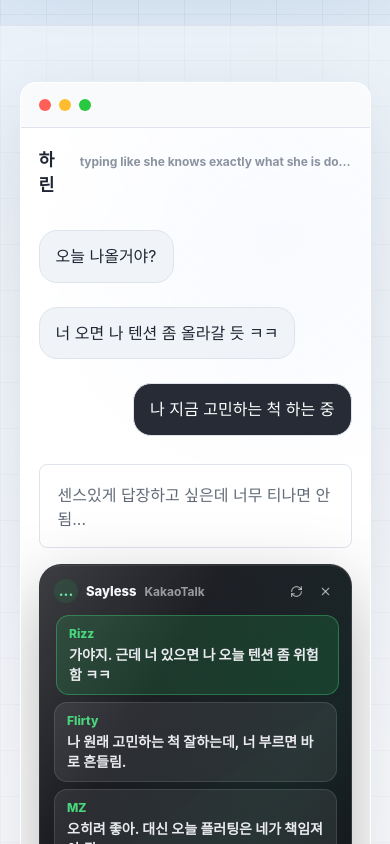
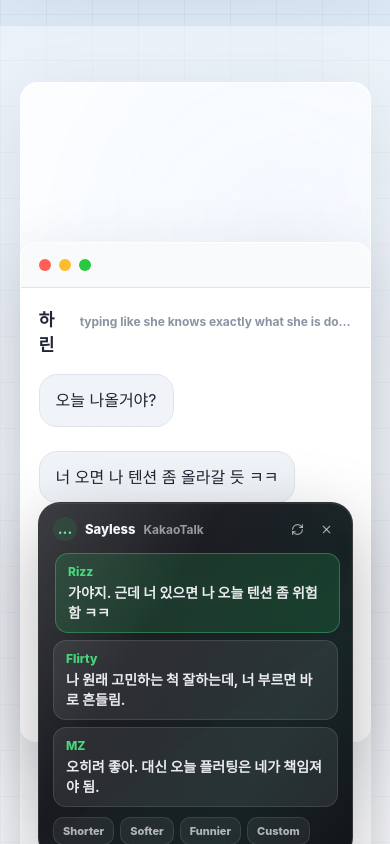
Before and after one commit to ispaik06/Sayless, a React (Vite) app in the folder site/: page / in a window 390 px wide. Shown: the part 1320-2164 px from the top of the page. Built offline with nearby package versions, Linux system fonts and the light colour scheme.

Commit message:
Free overlay from chat frame

```diff
--- a/site/src/main.jsx
+++ b/site/src/main.jsx
@@ -354,7 +354,8 @@ function AssistantMockup() {
   }
 
   return (
-    <div className="device-frame">
+    <div className="demo-stage">
+      <div className="chat-window-demo">
         <div className="window-bar">
           <span />
           <span />
@@ -371,11 +372,15 @@ function AssistantMockup() {
             <div className="chat-row right">나 지금 고민하는 척 하는 중</div>
           </div>
           <div className="input-line">센스있게 답장하고 싶은데 너무 티나면 안 됨...</div>
+        </div>
+      </div>
+
       <div
         className={`sayless-overlay-demo ${isDragging ? "is-dragging" : ""}`}
         style={{ transform: `translate(${overlayPosition.x}px, ${overlayPosition.y}px)` }}
+        onPointerDown={startOverlayDrag}
       >
-          <div className="overlay-head" onPointerDown={startOverlayDrag}>
+        <div className="overlay-head">
           <div className="overlay-brand">
             <span className="overlay-symbol">...</span>
             <strong>Sayless</strong>
@@ -423,7 +428,6 @@ function AssistantMockup() {
             placeholder="원하는 무드 적어보기"
           />
         )}
-        </div>
       </div>
     </div>
   );
--- a/site/src/styles.css
+++ b/site/src/styles.css
@@ -353,29 +353,54 @@ button {
   padding: clamp(56px, 7vw, 98px) clamp(18px, 5vw, 72px);
   border-top: 1px solid var(--line);
   background: rgba(255, 255, 255, 0.42);
-}
-
-.device-frame {
+  overflow: visible;
+}
+
+.demo-stage {
   position: relative;
+  z-index: 4;
+  display: grid;
+  min-height: 660px;
+  margin: 0 auto;
+  place-items: center;
+  overflow: visible;
+}
+
+.demo-stage::before {
+  content: "";
+  position: absolute;
+  inset: 26px clamp(0px, 7vw, 86px);
+  z-index: 0;
+  border: 1px solid var(--glass-border);
+  border-radius: 18px;
+  background:
+    linear-gradient(145deg, rgba(255, 255, 255, 0.84), rgba(255, 255, 255, 0.54)),
+    radial-gradient(circle at 72% 18%, rgba(37, 99, 235, 0.13), transparent 34%),
+    radial-gradient(circle at 30% 74%, rgba(15, 159, 110, 0.1), transparent 31%);
+  box-shadow: var(--shadow);
+  backdrop-filter: blur(22px) saturate(150%);
+  pointer-events: none;
+}
+
+.chat-window-demo {
+  position: relative;
+  z-index: 1;
   overflow: hidden;
-  width: min(920px, 100%);
-  min-height: 584px;
-  margin: 0 auto;
+  width: min(430px, 100%);
+  min-height: 526px;
   border: 1px solid var(--glass-border);
   border-radius: 16px;
   background:
-    linear-gradient(145deg, rgba(255, 255, 255, 0.84), rgba(255, 255, 255, 0.54)),
-    radial-gradient(circle at 72% 18%, rgba(37, 99, 235, 0.13), transparent 34%),
+    linear-gradient(145deg, rgba(255, 255, 255, 0.9), rgba(255, 255, 255, 0.7)),
     #fff;
-  box-shadow: var(--shadow);
+  box-shadow: 0 22px 68px rgba(31, 41, 55, 0.15);
   backdrop-filter: blur(22px) saturate(150%);
-  transition: transform 260ms ease, border-color 260ms ease, box-shadow 260ms ease;
-}
-
-.device-frame:hover {
-  transform: translateY(-4px) scale(1.01);
+  transition: border-color 220ms ease, box-shadow 220ms ease;
+}
+
+.chat-window-demo:hover {
   border-color: rgba(37, 99, 235, 0.32);
-  box-shadow: 0 30px 90px rgba(31, 41, 55, 0.18), 0 0 0 6px rgba(37, 99, 235, 0.055);
+  box-shadow: 0 28px 80px rgba(31, 41, 55, 0.18), 0 0 0 6px rgba(37, 99, 235, 0.055);
 }
 
 .window-bar {
@@ -403,15 +428,15 @@ button {
 
 .conversation {
   position: relative;
-  min-height: 526px;
-  padding: 30px;
+  min-height: 472px;
+  padding: 24px;
 }
 
 .chat-title {
   display: flex;
   align-items: baseline;
   gap: 10px;
-  width: min(360px, 43%);
+  width: 100%;
   margin-bottom: 18px;
 }
 
@@ -433,12 +458,11 @@ button {
 .chat-thread {
   display: grid;
   gap: 12px;
-  width: min(360px, 43%);
+  width: 100%;
 }
 
 .chat-row,
-.input-line,
-.sayless-overlay-demo {
+.input-line {
   border: 1px solid var(--line);
 }
 
@@ -465,9 +489,9 @@ button {
 
 .input-line {
   position: absolute;
-  left: 30px;
-  bottom: 30px;
-  width: min(360px, 43%);
+  right: 24px;
+  bottom: 24px;
+  left: 24px;
   min-height: 58px;
   border-radius: 8px;
   padding: 17px 18px;
@@ -477,10 +501,11 @@ button {
 
 .sayless-overlay-demo {
   position: absolute;
-  right: 30px;
-  bottom: 74px;
-  width: min(455px, calc(100% - 44px));
-  border-color: rgba(255, 255, 255, 0.12);
+  top: 244px;
+  left: calc(50% + 96px);
+  z-index: 8;
+  width: min(430px, calc(100vw - 36px));
+  border: 1px solid rgba(255, 255, 255, 0.12);
   border-radius: 22px;
   padding: 14px;
   background:
@@ -489,6 +514,8 @@ button {
   color: #f6f7fb;
   box-shadow: 0 24px 72px rgba(0, 0, 0, 0.28), inset 0 1px 0 rgba(255, 255, 255, 0.08);
   backdrop-filter: blur(26px) saturate(175%);
+  cursor: grab;
+  touch-action: none;
   will-change: transform;
   transition: border-color 180ms ease, box-shadow 180ms ease;
 }
@@ -497,6 +524,10 @@ button {
 .sayless-overlay-demo.is-dragging {
   border-color: rgba(74, 222, 128, 0.26);
   box-shadow: 0 28px 82px rgba(0, 0, 0, 0.32), 0 0 0 5px rgba(74, 222, 128, 0.055), inset 0 1px 0 rgba(255, 255, 255, 0.08);
+}
+
+.sayless-overlay-demo.is-dragging {
+  cursor: grabbing;
 }
 
 .sayless-overlay-demo::before {
@@ -521,8 +552,6 @@ button {
   justify-content: space-between;
   margin-bottom: 12px;
   gap: 12px;
-  cursor: grab;
-  touch-action: none;
   user-select: none;
 }
 
@@ -1504,6 +1533,10 @@ button {
     font-size: 4.7rem;
   }
 
+  .sayless-overlay-demo {
+    left: calc(50% + 48px);
+  }
+
   .section h2,
   .final-cta h2 {
     font-size: 3.45rem;
@@ -1589,8 +1622,17 @@ button {
     width: 100%;
   }
 
-  .device-frame {
-    min-height: 520px;
+  .demo-stage {
+    min-height: 820px;
+  }
+
+  .demo-stage::before {
+    inset: 0;
+  }
+
+  .chat-window-demo {
+    width: min(430px, 100%);
+    min-height: 500px;
   }
 
   .hero-app-visual {
@@ -1608,47 +1650,26 @@ button {
   }
 
   .conversation {
+    min-height: 446px;
     padding: 18px;
   }
 
+  .input-line {
+    right: 18px;
+    bottom: 18px;
+    left: 18px;
+  }
+
   .sayless-overlay-demo {
-    top: 118px;
-    right: 18px;
-    width: calc(100% - 36px);
+    top: 420px;
+    left: max(18px, calc(50% - 215px));
+    width: min(430px, calc(100% - 36px));
   }
 
   .overlay-suggestions span {
     display: block;
     width: auto;
     margin-bottom: 3px;
-  }
-
-  .demo-section .device-frame {
-    min-height: auto;
-  }
-
-  .demo-section .conversation {
-    display: grid;
-    min-height: auto;
-    gap: 16px;
-  }
-
-  .demo-section .chat-thread {
-    width: 100%;
-  }
-
-  .demo-section .chat-title {
-    width: 100%;
-  }
-
-  .demo-section .input-line,
-  .demo-section .sayless-overlay-demo {
-    position: relative;
-    top: auto;
-    right: auto;
-    bottom: auto;
-    left: auto;
-    width: 100%;
   }
 
   .feature-grid {
```
Lines whose indentation alone changed are shown as unchanged.
